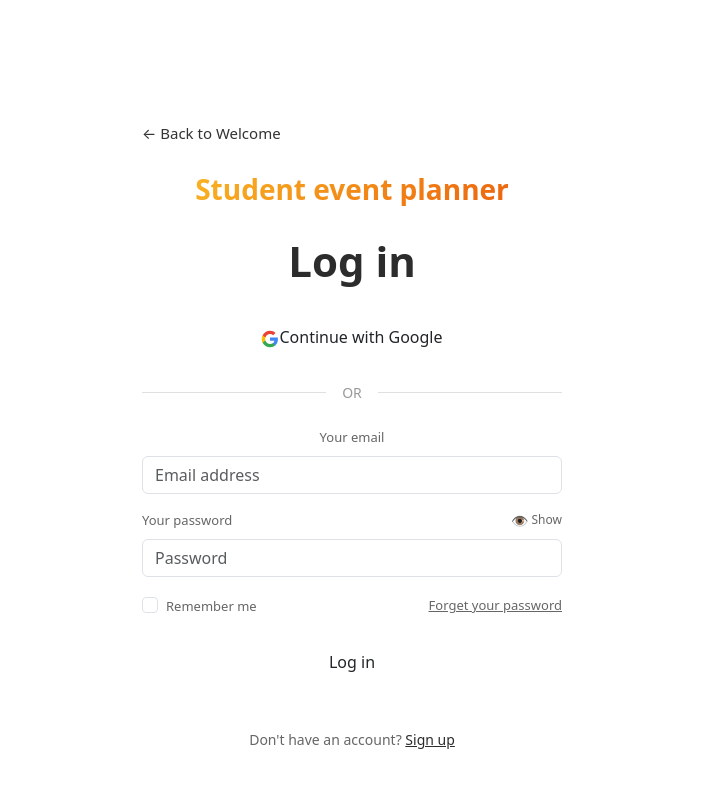
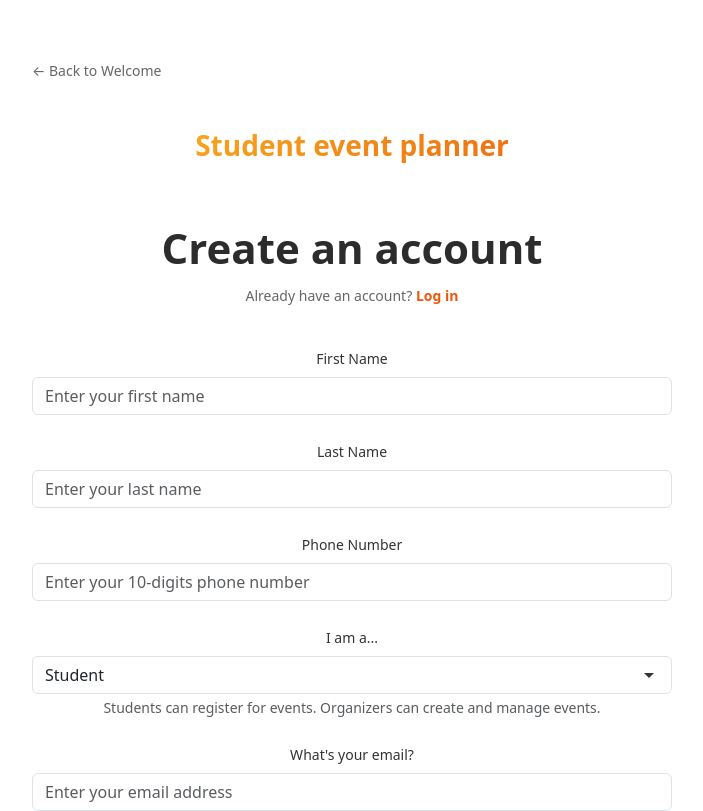
Before and after one commit to PowderPePang/CPE334_FinalProject_StudentPlanner, a React (Vite) app: page /register in a window 1280 px wide. Shown: the top 811 px of the page, without its empty margins (288-991 px from the left). Built offline with nearby package versions, Linux system fonts and the light colour scheme; no server answers.

Commit message:
resolve store register DB

```diff
--- a/src/components/Register.jsx
+++ b/src/components/Register.jsx
@@ -1,103 +1,96 @@
-import { signInWithPopup, GoogleAuthProvider } from "firebase/auth";
-import { auth, db } from "../firebase";
 import React, { useState } from "react";
 import { Link, useNavigate } from "react-router-dom";
 import { useUserAuth } from "../context/UserAuthContext";
-import { doc, getDoc } from "firebase/firestore";
-import "../style/Login.css";
+import { collection, addDoc, doc, setDoc, serverTimestamp } from "firebase/firestore";
+import { db } from "../firebase";
+import "../style/Register.css";
 
-function Login() {
+function Register() {
+    const [firstName, setFirstName] = useState("");
+    const [lastName, setLastName] = useState("");
+    const [phone, setPhone] = useState("");
     const [email, setEmail] = useState("");
     const [password, setPassword] = useState("");
+    const [role, setRole] = useState("student");
     const [error, setError] = useState("");
     const [showPassword, setShowPassword] = useState(false);
-    const [rememberMe, setRememberMe] = useState(false);
-    const [loading, setLoading] = useState(false);
-    const { logIn } = useUserAuth();
-
-    const googleProvider = new GoogleAuthProvider();
+    const { signUp } = useUserAuth();
 
     let navigate = useNavigate();
-
-    const navigateByRole = async (user) => {
-        try {
-            // Get user document from Firestore
-            const userDocRef = doc(db, "users", user.uid);
-            const userDoc = await getDoc(userDocRef);
-
-            if (userDoc.exists()) {
-                const userData = userDoc.data();
-                const userRole = userData.role;
-
-                // Navigate based on role
-                if (userRole === "organizer") {
-                    navigate("/organizerHome");
-                } else if (userRole === "student") {
-                    navigate("/home");
-                } else {
-                    // Default to student home if role is not specified
-                    navigate("/home");
-                }
-            } else {
-                // If user document doesn't exist, default to student home
-                console.warn(
-                    "User document not found, defaulting to student home"
-                );
-                navigate("/home");
-            }
-        } catch (err) {
-            console.error("Error fetching user role:", err);
-            // Default to student home on error
-            navigate("/home");
-        }
-    };
 
     const handleSubmit = async (e) => {
         e.preventDefault();
         setError("");
-        setLoading(true);
+
+        console.log("=== 🚀 REGISTRATION START ===");
+
         try {
-            const userCredential = await logIn(email, password);
-            await navigateByRole(userCredential.user);
+            console.log("🔵 [1] Creating Auth user...");
+            const userCredential = await signUp(email, password);
+            const user = userCredential.user;
+
+            console.log("✅ [1] Auth Success! UID:", user.uid);
+
+            console.log("🔵 [2] Saving to Firestore...");
+            console.log("📍 Collection: users");
+            console.log("📍 Document ID:", user.uid);
+            console.log("📦 Data:", {
+                email: user.email,
+                displayName: `${firstName} ${lastName}`,
+                photoURL: null,
+                phone: phone,
+                role: role,
+                isActive: true
+            });
+
+            await setDoc(doc(db, "users", user.uid), {
+                email: user.email,
+                displayName: `${firstName} ${lastName}`,
+                photoURL: null,
+                phone: phone,
+                role: role,
+                isActive: true,
+                createdAt: serverTimestamp(),
+                updatedAt: serverTimestamp()
+            });
+
+            console.log("✅ [2] Firestore Success!");
+            console.log("=== ✨ COMPLETE ===");
+
+            navigate("/");
+
         } catch (err) {
+            console.error("=== ❌ ERROR DETAILS ===");
+            console.error("Stage:", err.code?.includes('auth/') ? 'Authentication' : 'Firestore');
+            console.error("Code:", err.code);
+            console.error("Message:", err.message);
+            console.error("Full error:", err);
             setError(err.message);
-            console.log(err);
-        } finally {
-            setLoading(false);
         }
     };
 
-    const handleGoogleLogin = async () => {
-        setError("");
-        setLoading(true);
-        try {
-            const result = await signInWithPopup(auth, googleProvider);
-            await navigateByRole(result.user);
-            console.log("Done");
-        } catch (err) {
-            console.log(err);
-            setError(err.message);
-        } finally {
-            setLoading(false);
-        }
-    };
 
     return (
-        <div className="login-container">
-            <div className="login-content">
+        <div className="register-container">
+            <div className="register-content">
                 <button
                     onClick={() => navigate("/")}
                     className="back-to-welcome-btn"
                 >
                     ← Back to Welcome
                 </button>
-
-                <div className="login-header">
+                <div className="register-header">
                     <h1 className="brand-title">Student event planner</h1>
                 </div>
 
-                <div className="login-title-section">
-                    <h2 className="login-main-title">Log in</h2>
+                <div className="register-title-section">
+                    <h2 className="register-main-title">Create an account</h2>
+                    <p className="register-subtitle">
+                        Already have an account?{" "}
+                        <Link to="/login" className="login-link">
+                            Log in
+                        </Link>
+                    </p>
                 </div>
 
                 {error && (
@@ -109,64 +102,83 @@ function Login() {
                     </div>
                 )}
 
-                <div className="social-login-top">
-                    <button
-                        onClick={handleGoogleLogin}
-                        className="btn btn-google-login"
-                    >
-                        <svg
-                            width="18"
-                            height="18"
-                            viewBox="0 0 24 24"
-                            fill="none"
+                <form onSubmit={handleSubmit}>
+                    <div className="mb-4">
+                        <label className="form-label">First Name</label>
+                        <input
+                            type="text"
+                            className="form-control custom-input"
+                            placeholder="Enter your first name"
+                            value={firstName}
+                            onChange={(e) => setFirstName(e.target.value)}
+                            required
+                        />
+                    </div>
+
+                    <div className="mb-4">
+                        <label className="form-label">Last Name</label>
+                        <input
+                            type="text"
+                            className="form-control custom-input"
+                            placeholder="Enter your last name"
+                            value={lastName}
+                            onChange={(e) => setLastName(e.target.value)}
+                            required
+                        />
+                    </div>
+
+                    <div className="mb-4">
+                        <label className="form-label">Phone Number</label>
+                        <input
+                            type="tel"
+                            className="form-control custom-input"
+                            placeholder="Enter your 10-digits phone number"
+                            value={phone}
+                            onChange={(e) => setPhone(e.target.value)}
+                            pattern="[0-9]{10}"
+                            title="Please enter a 10-digit phone number"
+                            required
+                        />
+                    </div>
+
+                    {/* Role Selection */}
+                    <div className="mb-4">
+                        <label className="form-label">I am a...</label>
+                        <select
+                            className="form-control custom-input"
+                            value={role}
+                            onChange={(e) => setRole(e.target.value)}
+                            required
                         >
-                            <path
-                                d="M22.56 12.25c0-.78-.07-1.53-.2-2.25H12v4.26h5.92c-.26 1.37-1.04 2.53-2.21 3.31v2.77h3.57c2.08-1.92 3.28-4.74 3.28-8.09z"
-                                fill="#4285F4"
-                            />
-                            <path
-                                d="M12 23c2.97 0 5.46-.98 7.28-2.66l-3.57-2.77c-.98.66-2.23 1.06-3.71 1.06-2.86 0-5.29-1.93-6.16-4.53H2.18v2.84C3.99 20.53 7.7 23 12 23z"
-                                fill="#34A853"
-                            />
-                            <path
-                                d="M5.84 14.09c-.22-.66-.35-1.36-.35-2.09s.13-1.43.35-2.09V7.07H2.18C1.43 8.55 1 10.22 1 12s.43 3.45 1.18 4.93l2.85-2.22.81-.62z"
-                                fill="#FBBC05"
-                            />
-                            <path
-                                d="M12 5.38c1.62 0 3.06.56 4.21 1.64l3.15-3.15C17.45 2.09 14.97 1 12 1 7.7 1 3.99 3.47 2.18 7.07l3.66 2.84c.87-2.6 3.3-4.53 6.16-4.53z"
-                                fill="#EA4335"
-                            />
-                        </svg>
-                        Continue with Google
-                    </button>
-                </div>
+                            <option value="student">Student</option>
+                            <option value="organizer">Event Organizer</option>
+                        </select>
+                        <small className="form-text text-muted">
+                            Students can register for events. Organizers can create and manage events.
+                        </small>
+                    </div>
 
-                <div className="divider">
-                    <span className="divider-text">OR</span>
-                </div>
-
-                <form onSubmit={handleSubmit}>
-                    <div className="mb-3">
-                        <label className="form-label-login">Your email</label>
+                    <div className="mb-4">
+                        <label className="form-label">What's your email?</label>
                         <input
                             type="email"
-                            className="form-control custom-input-login"
-                            placeholder="Email address"
+                            className="form-control custom-input"
+                            placeholder="Enter your email address"
                             value={email}
                             onChange={(e) => setEmail(e.target.value)}
                             required
                         />
                     </div>
 
-                    <div className="mb-3">
+                    <div className="mb-2">
                         <div className="d-flex justify-content-between align-items-center mb-2">
-                            <label className="form-label-login mb-0">
-                                Your password
+                            <label className="form-label mb-0">
+                                Create a password
                             </label>
                             <button
                                 type="button"
                                 onClick={() => setShowPassword(!showPassword)}
-                                className="password-toggle-btn-login"
+                                className="password-toggle-btn"
                             >
                                 <span className="eye-icon">👁</span>{" "}
                                 {showPassword ? "Hide" : "Show"}
@@ -174,60 +186,28 @@ function Login() {
                         </div>
                         <input
                             type={showPassword ? "text" : "password"}
-                            className="form-control custom-input-login"
-                            placeholder="Password"
+                            className="form-control custom-input"
+                            placeholder="Enter your password"
                             value={password}
                             onChange={(e) => setPassword(e.target.value)}
                             required
                         />
                     </div>
-
-                    <div className="login-options">
-                        <div className="form-check">
-                            <input
-                                type="checkbox"
-                                className="form-check-input"
-                                id="rememberMe"
-                                checked={rememberMe}
-                                onChange={(e) =>
-                                    setRememberMe(e.target.checked)
-                                }
-                            />
-                            <label
-                                className="form-check-label remember-me-label"
-                                htmlFor="rememberMe"
-                            >
-                                Remember me
-                            </label>
-                        </div>
-                        <Link
-                            to="/forgot-password"
-                            className="forgot-password-link"
-                        >
-                            Forget your password
-                        </Link>
-                    </div>
+                    <p className="password-hint">
+                        Use 8 or more characters with a mix of letters, numbers
+                        & symbols
+                    </p>
 
                     <button
                         type="submit"
-                        className="btn btn-login w-100"
-                        disabled={loading}
+                        className="btn btn-create-account w-100"
                     >
-                        {loading ? "Logging in..." : "Log in"}
+                        Create an account
                     </button>
                 </form>
-
-                <div className="signup-section">
-                    <p className="signup-text">
-                        Don't have an account?{" "}
-                        <Link to="/register" className="signup-link">
-                            Sign up
-                        </Link>
-                    </p>
-                </div>
             </div>
         </div>
     );
 }
 
-export default Login;
+export default Register;
```
